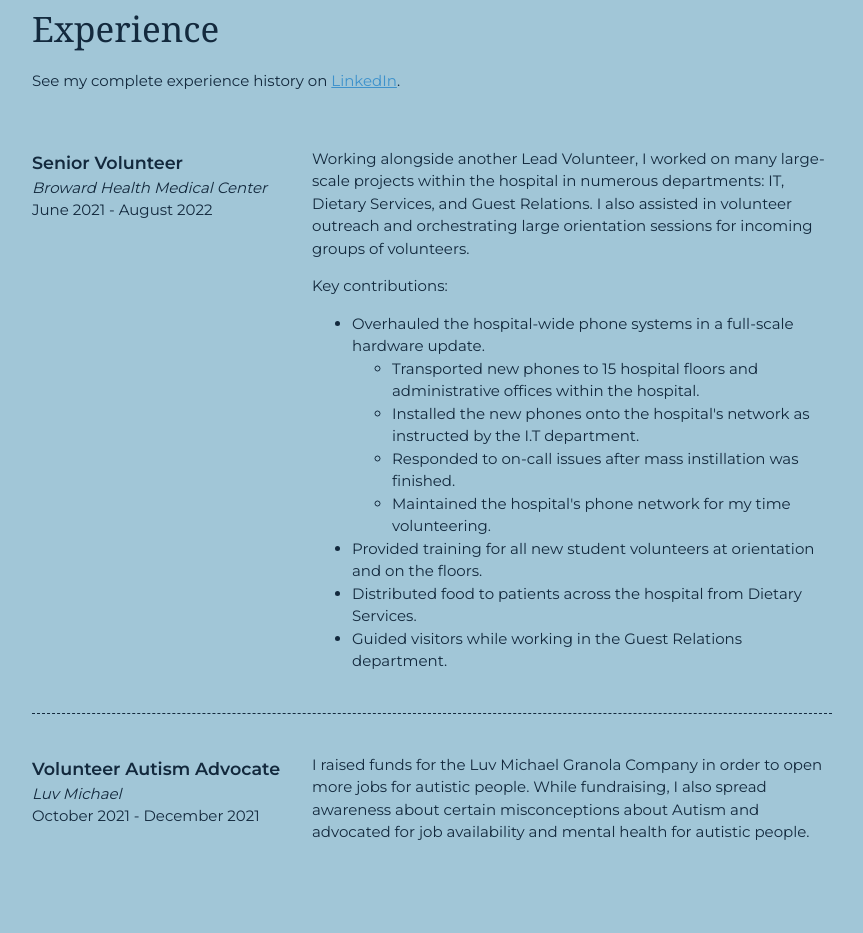
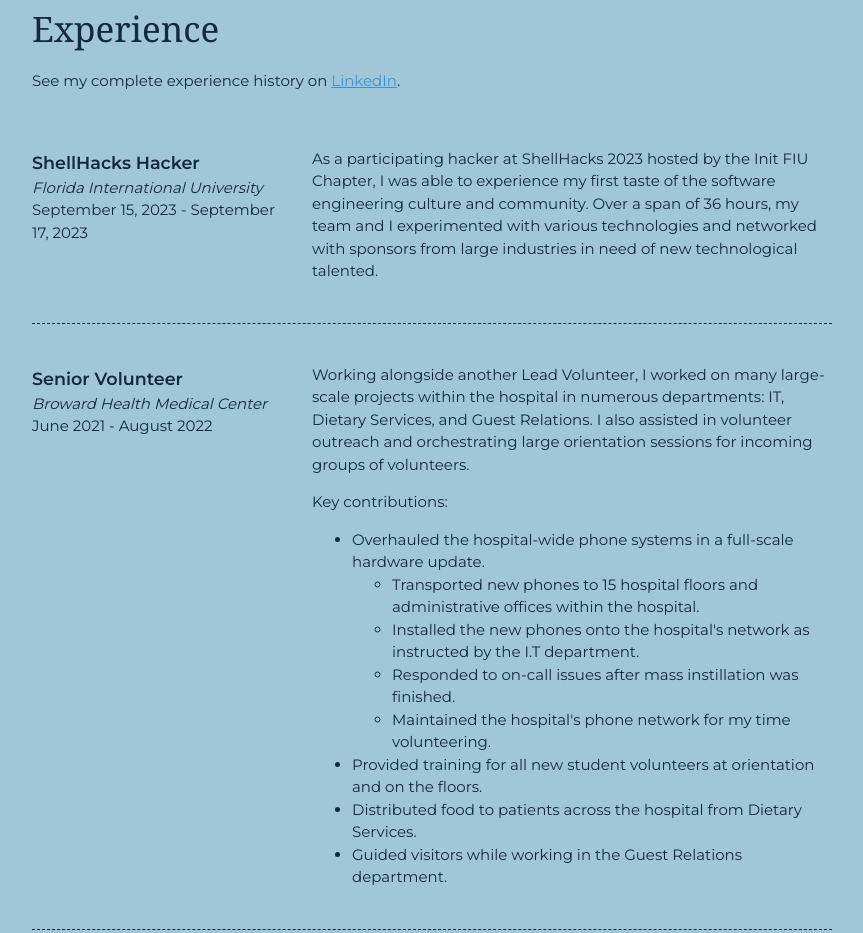
Before and after one commit to DVidal1205/portfolio-v1, a plain HTML site: page index.html in a window 1280 px wide. Shown: the part 2672-3605 px from the top of the page, without its empty margins (208-1071 px from the left). Drawn offline with Linux system fonts and the light colour scheme.

Commit message:
Adds ShellHacks Experience

```diff
--- a/index.html
+++ b/index.html
@@ -86,6 +86,18 @@
           <!-- Job 1 -->
           <section class="job-item hidden">
             <div class="job-details">
+              <h3>ShellHacks Hacker</h3>
+              <p>Florida International University</p>
+              <p>September 15, 2023 - September 17, 2023</p>
+            </div>
+            <div class="job-summary">
+              <p>As a participating hacker at ShellHacks 2023 hosted by the Init FIU Chapter, I was able to experience my first taste of the software engineering culture and community. Over a span of 36 hours, my team and I experimented with various technologies and networked with sponsors from large industries in need of new technological talented.</p>
+            </div>
+          </section>
+
+          <!-- Job 2 -->
+          <section class="job-item hidden">
+            <div class="job-details">
               <h3>Senior Volunteer</h3>
               <p>Broward Health Medical Center</p>
               <p>June 2021 - August 2022</p>
@@ -109,7 +121,7 @@
             </div>
           </section>
 
-          <!-- Job 2 -->
+          <!-- Job 3 -->
           <section class="job-item hidden">
             <div class="job-details">
               <h3>Volunteer Autism Advocate</h3>
```
